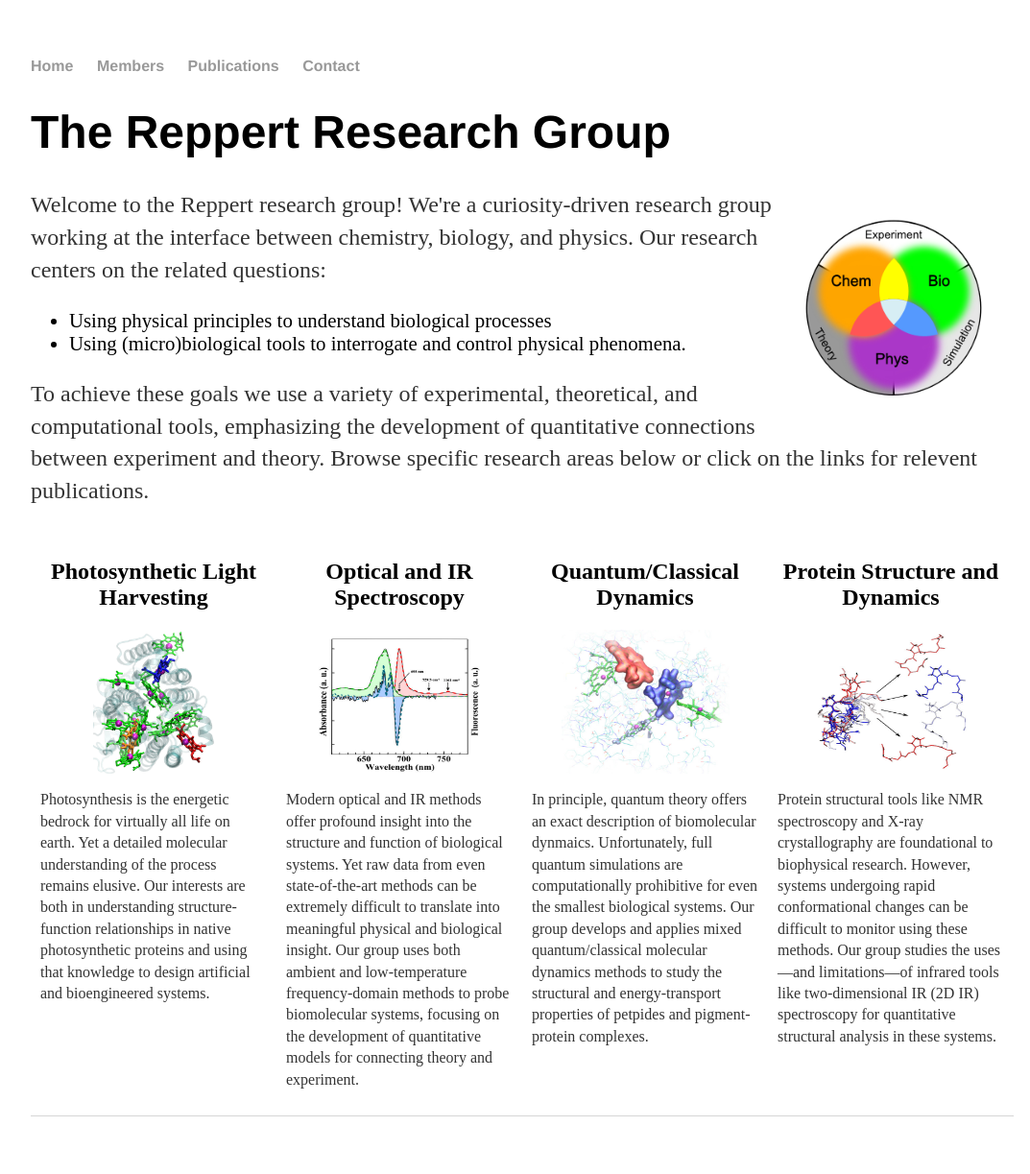
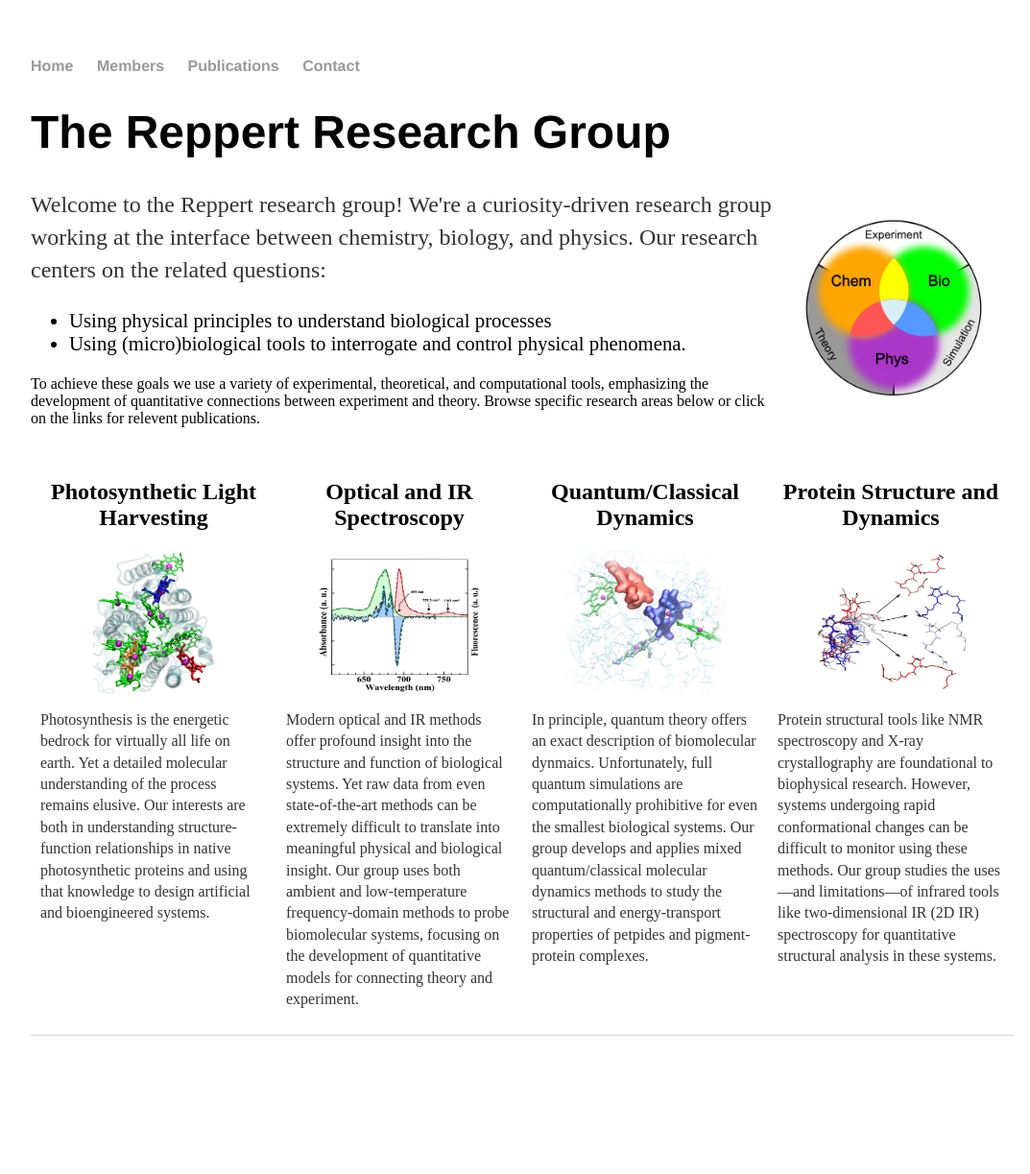
Before and after one commit to mreppert/mreppert.github.io, a Jekyll site: the page built from index.html, in a window 1280 px wide. Shown: the whole page at 96% size, without its empty margins (96-1169 px from the left). Built offline with Jekyll 4.4.1, drawn with Linux system fonts in a browser that asks for light colours; after the commit the page ends 1139 px from its top, so only the background shows below that.

Commit message:
Update index.html

```diff
--- a/index.html
+++ b/index.html
@@ -40,12 +40,12 @@
 
 <div class="blurb">
 	<h1>The Reppert Research Group</h1>
-	<p><img src="/research_venn_diagram.jpg" width="250"; height="250" style="float:right;">Welcome to the Reppert research group! We're a curiosity-driven research group working at the interface between chemistry, biology, and physics. Our research centers on the related questions:</p>
+	<p><img src="/research_venn_diagram.jpg" width="250"; height="250" style="float:right;">Welcome to the Reppert research group! We're a curiosity-driven research group working at the interface between chemistry, biology, and physics. Our research centers on the related questions:
 	<ul style="font-size:130%;">
 		<li>Using physical principles to understand biological processes</li>
 		<li>Using (micro)biological tools to interrogate and control physical phenomena.</li>
 	</ul>
-    <p>To achieve these goals we use a variety of experimental, theoretical, and computational tools, emphasizing the development of quantitative connections between experiment and theory. Browse specific research areas below or click on the links for relevent publications.</p>
+    To achieve these goals we use a variety of experimental, theoretical, and computational tools, emphasizing the development of quantitative connections between experiment and theory. Browse specific research areas below or click on the links for relevent publications.</p>
 </div>
 <body>
 
```
